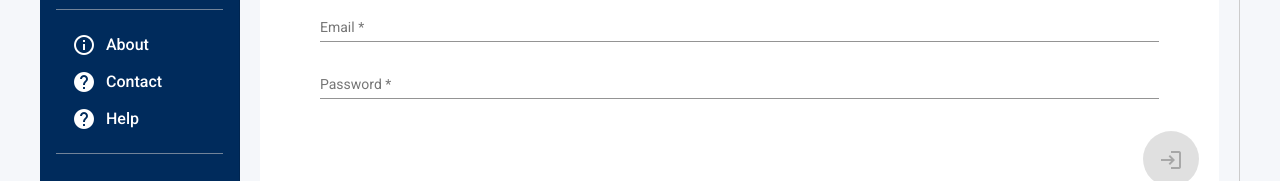
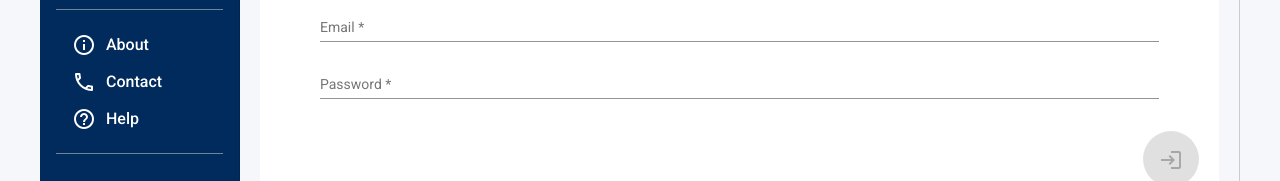
Before and after one commit to gozver/musicnode, an Angular app in the folder frontend/: page /user/login in a window 1280 px wide. Shown: the part 163-344 px from the top of the page. Built offline with nearby package versions, Linux system fonts and the light colour scheme.

Commit message:
[Refactor] Sidenav

```diff
--- a/frontend/src/app/shared/components/layout/layout.component.html
+++ b/frontend/src/app/shared/components/layout/layout.component.html
@@ -64,12 +64,12 @@
     </button>
 
     <button mat-button class="menu-button">
-      <mat-icon class="material-icons-outlined">help</mat-icon>
+      <mat-icon class="material-icons-outlined">call</mat-icon>
       <a routerLink="/home">Contact</a>
     </button>
 
     <button mat-button class="menu-button">
-      <mat-icon class="material-icons-outlined">help</mat-icon>
+      <mat-icon class="material-icons-outlined">help_outline</mat-icon>
       <a routerLink="/home">Help</a>
     </button>
 
```
